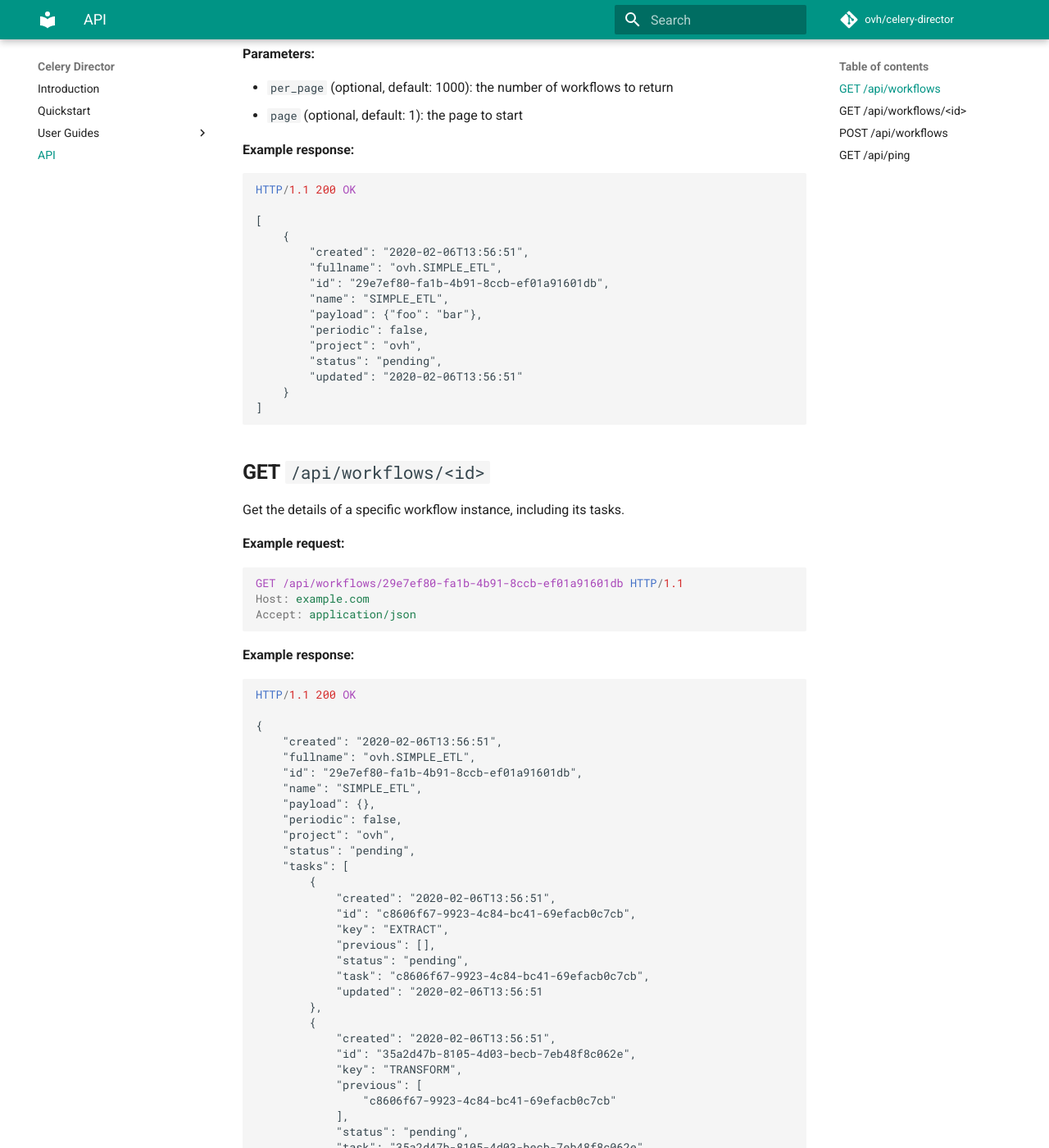
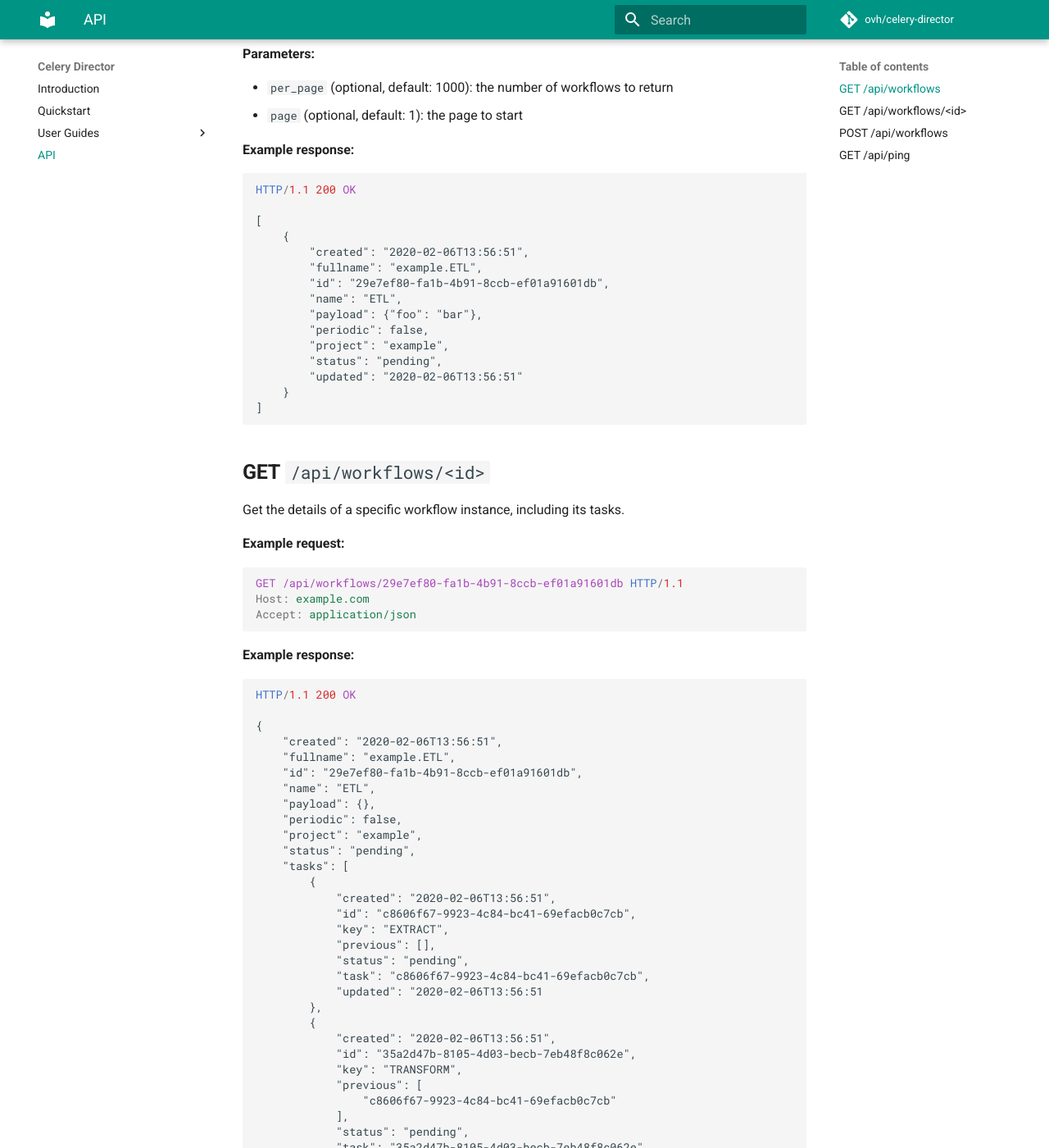
Before and after one commit to ovh/celery-director, an MkDocs documentation site: the page built from docs/docs/api.md, in a window 1280 px wide and 1400 px high, scrolled down 355 px. Shown: the whole window at 82% size. Built offline with MkDocs 1.6.1 and Material for MkDocs 9.7.7, drawn with Linux system fonts in a browser that asks for light colours; comment, search, counter and statistics services are not loaded; some of the changed text lies outside the part shown.

Commit message:
chore: rename default workflow to example.ETL
Signed-off-by: Nicolas Crocfer <nicolas.crocfer@corp.ovh.com>

````diff
--- a/docs/docs/api.md
+++ b/docs/docs/api.md
@@ -25,12 +25,12 @@ HTTP/1.1 200 OK
 [
     {
         "created": "2020-02-06T13:56:51",
-        "fullname": "ovh.SIMPLE_ETL",
+        "fullname": "example.ETL",
         "id": "29e7ef80-fa1b-4b91-8ccb-ef01a91601db",
-        "name": "SIMPLE_ETL",
+        "name": "ETL",
         "payload": {"foo": "bar"},
         "periodic": false,
-        "project": "ovh",
+        "project": "example",
         "status": "pending",
         "updated": "2020-02-06T13:56:51"
     }
@@ -56,12 +56,12 @@ HTTP/1.1 200 OK
 
 {
     "created": "2020-02-06T13:56:51",
-    "fullname": "ovh.SIMPLE_ETL",
+    "fullname": "example.ETL",
     "id": "29e7ef80-fa1b-4b91-8ccb-ef01a91601db",
-    "name": "SIMPLE_ETL",
+    "name": "ETL",
     "payload": {},
     "periodic": false,
-    "project": "ovh",
+    "project": "example",
     "status": "pending",
     "tasks": [
         {
@@ -113,8 +113,8 @@ Host: example.com
 Accept: application/json
 
 {
-  "project": "ovh",
-  "name": "SIMPLE_ETL",
+  "project": "example",
+  "name": "ETL",
   "paylod": {}
 }
 ```
@@ -126,12 +126,12 @@ HTTP/1.1 201 CREATED
 
 {
     "created": "2020-02-06T14:01:02",
-    "fullname": "ovh.SIMPLE_ETL",
+    "fullname": "example.ETL",
     "id": "43e70707-b661-42e1-a7df-5b98851ae340",
-    "name": "SIMPLE_ETL",
+    "name": "ETL",
     "payload": {},
     "periodic": false,
-    "project": "ovh",
+    "project": "example",
     "status": "pending",
     "updated": "2020-02-06T14:01:02"
 }
````
Also changed, not shown: docs/docs/guides/build-workflows.md (+1 -1 lines), docs/docs/quickstart.md (+14 -9 lines), docs/docs/img/etl.png, 1 other file.
